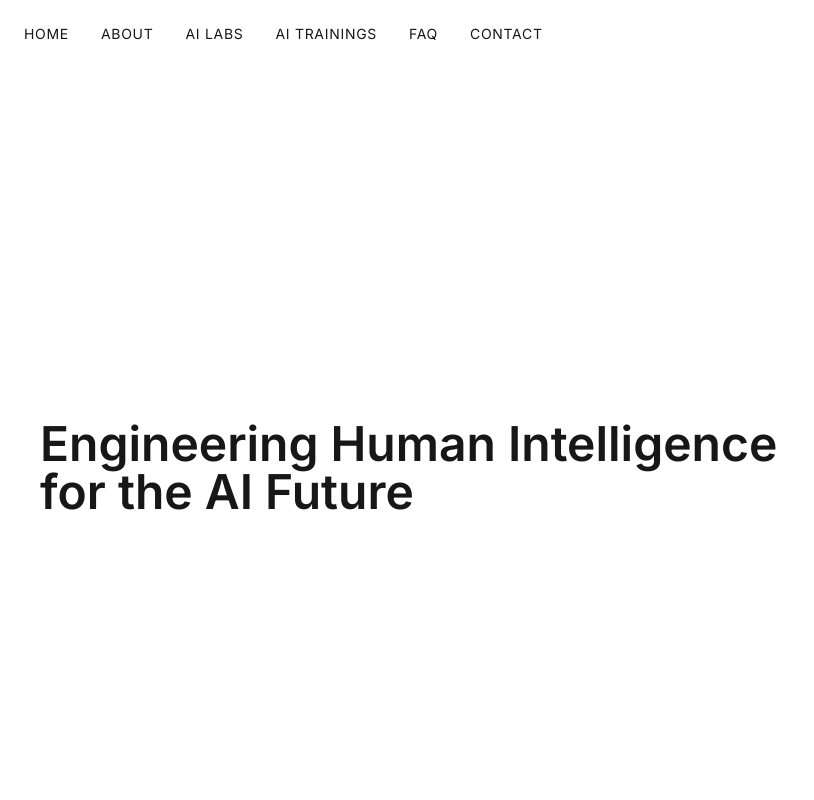
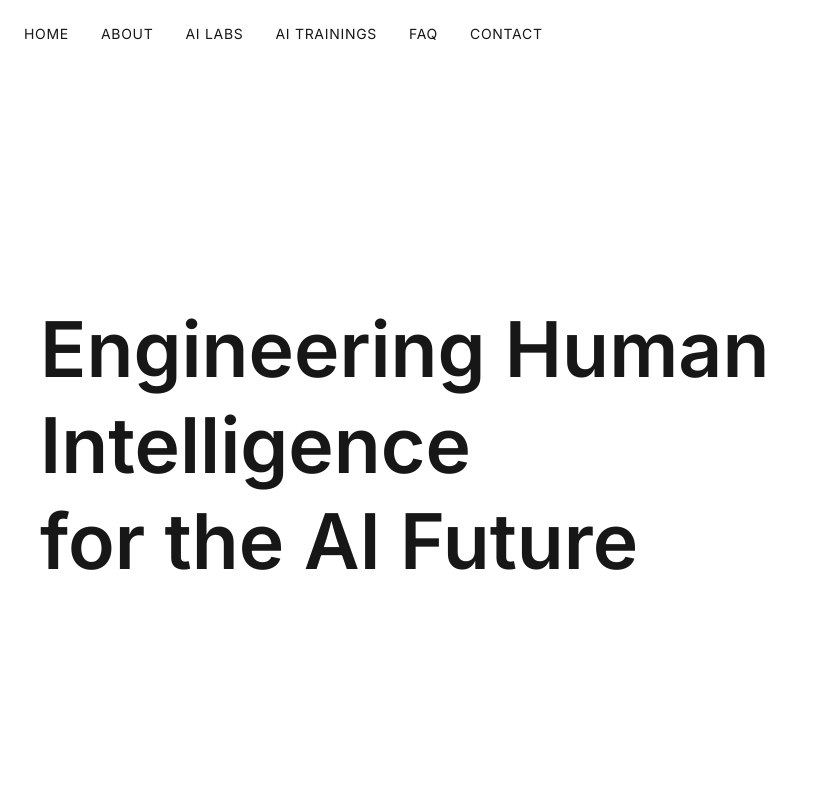
Before and after one commit to maha-rk/brighture-website, a Next.js app: page / in a window 1280 px wide. Shown: the top 800 px of the page, without its empty margins (0-814 px from the left). Built offline with nearby package versions, Linux system fonts and the light colour scheme.

Commit message:
Refine home page hero section

```diff
--- a/app/page.tsx
+++ b/app/page.tsx
@@ -4,11 +4,20 @@ export default function HomePage() {
 
       {/* Hero Section */}
       <section className="min-h-screen flex items-center px-10">
-        <div>
-          <h1 className="text-5xl font-semibold max-w-3xl">
+        <div className="max-w-5xl">
+          <p className="mb-6 text-sm uppercase tracking-widest text-white/60">
+            Brighture
+          </p>
+
+          <h1 className="text-[clamp(3rem,6vw,5.5rem)] font-semibold leading-tight">
             Engineering Human Intelligence<br />
             for the AI Future
           </h1>
+
+          <p className="mt-8 max-w-2xl text-lg text-white/70">
+            Building AI innovation labs, robotics ecosystems, and future‑ready
+            learning environments for the next generation.
+          </p>
         </div>
       </section>
 
```
